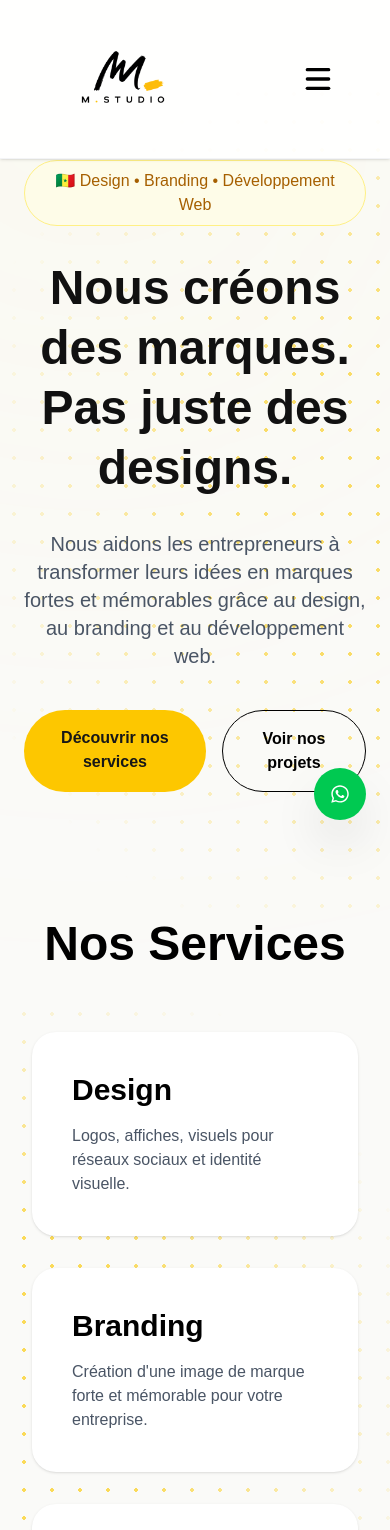
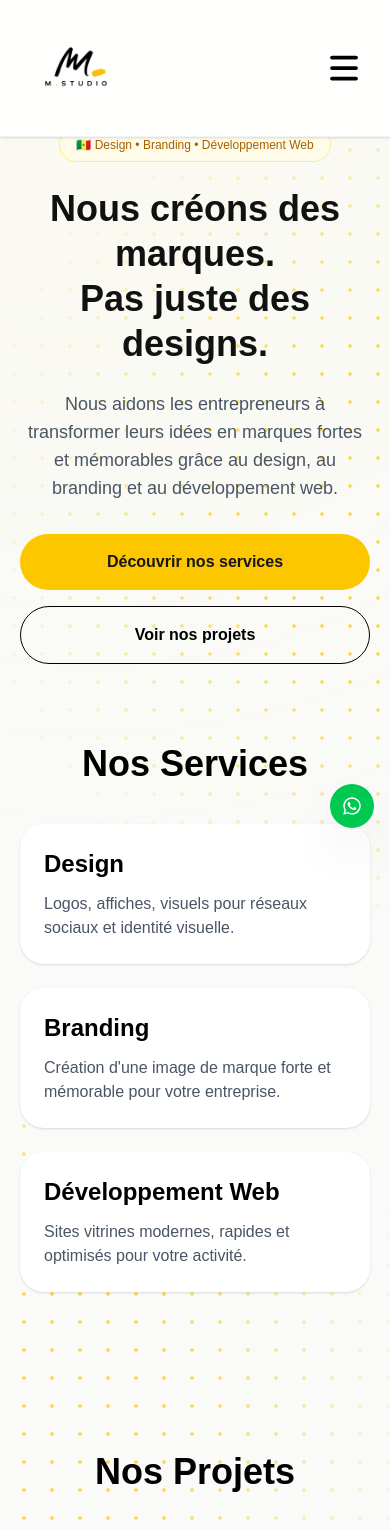
Before and after one commit to mstudiosn/mstudio, a Next.js app: page / in a window 390 px wide. Shown: the top 1530 px of the page. Built offline with nearby package versions, Linux system fonts and the light colour scheme.

Commit message:
Amélioration responsive mobile

```diff
--- a/app/page.tsx
+++ b/app/page.tsx
@@ -91,13 +91,14 @@ export default function Home() {
 <div className="relative z-10">
 <div className="absolute bottom-0 right-0 w-[900px] h-[500px] rounded-full bg-yellow-300/10 blur-[250px]"></div>
       {/* Navbar */}
-      <nav className="fixed top-0 left-0 w-full z-50 flex items-center justify-between px-12 py-1 bg-white/90 border-b border-gray-100 shadow-sm">
+      <nav className="fixed top-0 left-0 w-full z-50 flex items-center justify-between px-5 md:px-12 py-3 md:py-2 bg-white/90 backdrop-blur-md border-b border-gray-100 shadow-sm">
       <div className="flex items-center gap-4">
   <Image
   src="/logo.png"
   alt="M.Studio Logo"
   width={150}
   height={150}
+  className="w-28 md:w-[150px] h-auto"
   priority
   />
 </div>
@@ -125,9 +126,9 @@ export default function Home() {
   onClick={() => setMenuOpen(!menuOpen)}
 >
   {menuOpen ? (
-    <X size={32} strokeWidth={2.5} />
+    <X size={36} strokeWidth={2.5} />
   ) : (
-    <Menu size={32} strokeWidth={2.5} />
+    <Menu size={36} strokeWidth={2.5} />
   )}
 </button>
 </div>
@@ -196,67 +197,67 @@ export default function Home() {
       {/* Hero */}
       <motion.section
   id="accueil"
-  className="relative flex flex-col items-center justify-center text-center pt-40 px-6 z-10"
+  className="relative flex flex-col items-center justify-center text-center pt-32 md:pt-40 px-5 md:px-6 z-10"
   initial={{ opacity: 0, y: 60 }}
   whileInView={{ opacity: 1, y: 0 }}
   transition={{ duration: 0.8 }}
   viewport={{ once: true }}
 >
 
-        <div className="inline-flex items-center gap-2 px-4 py-2 rounded-full border border-yellow-200 bg-yellow-50 text-yellow-700 font-medium mb-8">
+        <div className="inline-flex items-center gap-2 px-4 py-2 rounded-full border border-yellow-200 bg-yellow-50 text-yellow-700 text-xs md:text-base font-medium mb-6 md:mb-8">
           🇸🇳 Design • Branding • Développement Web
          </div>
-        <h1 className="text-5xl md:text-8xl font-bold text-[#111111] leading-tight">
+        <h1 className="text-4xl sm:text-5xl md:text-8xl font-bold text-[#111111] leading-tight">
           Nous créons des marques.
           <br />
           Pas juste des designs.
         </h1>
 
-        <p className="mt-8 max-w-2xl text-xl text-gray-600">
+        <p className="mt-6 md:mt-8 max-w-xl md:max-w-2xl text-lg md:text-xl text-gray-600">
           Nous aidons les entrepreneurs à transformer leurs idées en marques
           fortes et mémorables grâce au design, au branding et au développement
           web.
         </p>
 
-        <div className="flex gap-4 mt-10">
+        <div className="flex flex-col sm:flex-row gap-4 mt-8 md:mt-10 w-full sm:w-auto">
   <a
     href="#services"
-    className="bg-yellow-400 px-7 py-4 rounded-full font-semibold hover:bg-yellow-300 transition inline-block"
+    className="bg-yellow-400 px-7 py-4 rounded-full font-semibold hover:bg-yellow-300 transition w-full sm:w-auto text-center"
   >
     Découvrir nos services
   </a>
 
   <a
   href="#projets"
-  className="border border-black text-black px-7 py-4 rounded-full font-semibold hover:bg-black hover:text-white transition inline-block"
+  className="border border-black text-black px-7 py-4 rounded-full font-semibold hover:bg-black hover:text-white transition w-full sm:w-auto text-center"
 >
   Voir nos projets
 </a>
 </div>
       </motion.section>
-      <section id="services" className="py-32 px-8">
-  <h2 className="text-5xl font-bold text-center mb-16 text-black">
+      <section id="services" className="py-20 md:py-32 px-5 md:px-8">
+  <h2 className="text-4xl md:text-5xl font-bold text-center mb-10 md:mb-16 text-black">
     Nos Services
   </h2>
 
-  <div className="grid md:grid-cols-3 gap-8">
+  <div className="grid grid-cols-1 md:grid-cols-3 gap-6 md:gap-8">
 
-    <div className="bg-white p-10 rounded-3xl shadow-sm hover:-translate-y-2 hover:shadow-xl transition duration-300">
-      <h3 className="text-3xl font-bold mb-4 text-black">Design</h3>
+    <div className="bg-white p-6 md:p-10 rounded-3xl shadow-sm hover:-translate-y-2 hover:shadow-xl transition duration-300">
+      <h3 className="text-2xl md:text-3xl font-bold mb-3 text-black">Design</h3>
       <p className="text-gray-600">
         Logos, affiches, visuels pour réseaux sociaux et identité visuelle.
       </p>
     </div>
 
-    <div className="bg-white p-10 rounded-3xl shadow-sm hover:-translate-y-2 hover:shadow-xl transition duration-300">
-      <h3 className="text-3xl font-bold mb-4 text-black">Branding</h3>
+    <div className="bg-white p-6 md:p-10 rounded-3xl shadow-sm hover:-translate-y-2 hover:shadow-xl transition duration-300">
+      <h3 className="text-2xl md:text-3xl font-bold mb-3 text-black">Branding</h3>
       <p className="text-gray-600">
         Création d'une image de marque forte et mémorable pour votre entreprise.
       </p>
     </div>
 
-    <div className="bg-white p-10 rounded-3xl shadow-sm hover:-translate-y-2 hover:shadow-xl transition duration-300">
-      <h3 className="text-3xl font-bold mb-4 text-black">Développement Web</h3>
+    <div className="bg-white p-6 md:p-10 rounded-3xl shadow-sm hover:-translate-y-2 hover:shadow-xl transition duration-300">
+      <h3 className="text-2xl md:text-3xl font-bold mb-3 text-black">Développement Web</h3>
       <p className="text-gray-600">
         Sites vitrines modernes, rapides et optimisés pour votre activité.
       </p>
@@ -264,21 +265,24 @@ export default function Home() {
 
   </div>
 </section>
-<section id="projets" className="py-32 px-8">
-  <h2 className="text-5xl font-bold text-center mb-16 text-black">
+<section
+  id="projets"
+  className="scroll-mt-28 py-20 md:py-32 px-5 md:px-8"
+ >
+  <h2 className="text-4xl md:text-5xl font-bold text-center mb-10 md:mb-16 text-black">
     Nos Projets
   </h2>
 
   <div className="grid md:grid-cols-3 gap-8">
 
-    <div className="bg-[#111111] rounded-3xl h-96 p-8 text-white hover:-translate-y-2 transition duration-300">
+    <div className="bg-[#111111] rounded-3xl min-h-[430px] md:h-96 p-6 md:p-8 text-white hover:-translate-y-2 transition duration-300">
   <Image
   src="/Branding2.png"
   alt="Branding"
   width={0}
   height={0}
   sizes="100vw"
-  className="w-full h-48 object-cover rounded-2xl mb-6"
+  className="w-full aspect-[4/3] object-cover rounded-2xl mb-5"
 />
       <h3 className="text-3xl font-bold">Identité de marque</h3>
       <p className="mt-4 text-gray-300">
@@ -286,13 +290,13 @@ export default function Home() {
       </p>
     </div>
 
-    <div className="bg-yellow-400 rounded-3xl h-96 p-8 text-black hover:-translate-y-2 transition duration-300">
+    <div className="bg-yellow-400 rounded-3xl min-h-[430px] md:h-96 p-6 md:p-8 text-black hover:-translate-y-2 transition duration-300">
      <Image
   src="/SiteVitrine.png"
   alt="Site vitrine"
   width={600}
   height={400}
-  className="rounded-2xl mb-6"
+  className="w-full aspect-[4/3] object-cover rounded-2xl mb-5"
 />
       <h3 className="text-3xl font-bold">Site vitrine</h3>
       <p className="mt-4">
@@ -300,13 +304,13 @@ export default function Home() {
       </p>
     </div>
 
-    <div className="bg-white rounded-3xl h-96 p-8 shadow-sm hover:-translate-y-2 hover:shadow-xl transition duration-300">
+    <div className="bg-white rounded-3xl min-h-[430px] md:h-96 p-6 md:p-8 shadow-sm hover:-translate-y-2 hover:shadow-xl transition duration-300">
       <Image
   src="/Affiche.png"
   alt="Design Réseaux Sociaux"
   width={500}
   height={300}
-  className="w-full h-45 object-cover rounded-2xl mb-6"
+  className="w-full aspect-[4/3] object-cover rounded-2xl mb-5"
 />
       <h3 className="text-3xl font-bold text-black">Design Réseaux Sociaux</h3>
       <p className="mt-4 text-gray-600">
@@ -317,35 +321,35 @@ export default function Home() {
   </div>
 </section>
 {/* Pourquoi choisir M.Studio */}
-<section className="py-32 px-8">
-  <h2 className="text-5xl font-bold text-center mb-16 text-black">
+<section className="py-20 md:py-32 px-5 md:px-8">
+  <h2 className="text-4xl md:text-5xl font-bold text-center mb-16 text-black">
     Pourquoi choisir M.Studio ?
   </h2>
 
   <div className="grid md:grid-cols-2 gap-8">
 
-    <div className="bg-white p-10 rounded-3xl shadow-sm hover:-translate-y-2 hover:shadow-xl transition duration-300">
+    <div className="bg-white p-6 md:p-10 rounded-3xl shadow-sm hover:-translate-y-2 hover:shadow-xl transition duration-300">
       <h3 className="text-3xl font-bold text-black">⚡ Rapide et efficace</h3>
       <p className="text-gray-600">
         Livraison rapide et travail professionnel.
       </p>
     </div>
 
-    <div className="bg-white p-10 rounded-3xl shadow-sm hover:-translate-y-2 hover:shadow-xl transition duration-300">
+    <div className="bg-white p-6 md:p-10 rounded-3xl shadow-sm hover:-translate-y-2 hover:shadow-xl transition duration-300">
       <h3 className="text-3xl font-bold text-black">🎨 Design moderne</h3>
       <p className="text-gray-600">
         Des créations uniques adaptées à votre image.
       </p>
     </div>
 
-    <div className="bg-white p-10 rounded-3xl shadow-sm hover:-translate-y-2 hover:shadow-xl transition duration-300">
+    <div className="bg-white p-6 md:p-10 rounded-3xl shadow-sm hover:-translate-y-2 hover:shadow-xl transition duration-300">
       <h3 className="text-3xl font-bold text-black">📱 Responsive</h3>
       <p className="text-gray-600">
         Des sites optimisés pour ordinateur, tablette et mobile.
       </p>
     </div>
 
-    <div className="bg-white p-10 rounded-3xl shadow-sm hover:-translate-y-2 hover:shadow-xl transition duration-300">
+    <div className="bg-white p-6 md:p-10 rounded-3xl shadow-sm hover:-translate-y-2 hover:shadow-xl transition duration-300">
       <h3 className="text-3xl font-bold text-black">🤝 Accompagnement personnalisé</h3>
       <p className="text-gray-600">
         Nous vous accompagnons de l'idée jusqu'au résultat final.
@@ -355,14 +359,14 @@ export default function Home() {
   </div>
 </section>
 {/* FAQ */}
-<section className="py-32 px-8">
-  <h2 className="text-5xl font-bold text-center mb-16 text-black">
+<section className="py-20 md:py-32 px-5 md:px-8">
+  <h2 className="text-4xl md:text-5xl font-bold text-center mb-10 md:mb-16 text-black">
     Questions fréquentes
   </h2>
 
   <div className="max-w-4xl mx-auto space-y-6">
 
-    <div className="bg-white p-8 rounded-3xl shadow-sm">
+    <div className="bg-white p-6 md:p-8 rounded-3xl shadow-sm">
       <h3 className="text-2xl font-bold mb-3 text-black">
         Combien coûte un projet ?
       </h3>
@@ -371,7 +375,7 @@ export default function Home() {
       </p>
     </div>
 
-    <div className="bg-white p-8 rounded-3xl shadow-sm">
+    <div className="bg-white p-6 md:p-8 rounded-3xl shadow-sm">
       <h3 className="text-2xl font-bold mb-3 text-black">
         Combien de temps prend la réalisation ?
       </h3>
@@ -380,7 +384,7 @@ export default function Home() {
       </p>
     </div>
 
-    <div className="bg-white p-8 rounded-3xl shadow-sm">
+    <div className="bg-white p-6 md:p-8 rounded-3xl shadow-sm">
       <h3 className="text-2xl font-bold mb-3 text-black">
         Travaillez-vous à distance ?
       </h3>
@@ -389,7 +393,7 @@ export default function Home() {
       </p>
     </div>
 
-    <div className="bg-white p-8 rounded-3xl shadow-sm">
+    <div className="bg-white p-6 md:p-8 rounded-3xl shadow-sm">
       <h3 className="text-2xl font-bold mb-3 text-black">
         Proposez-vous des modifications ?
       </h3>
@@ -401,7 +405,7 @@ export default function Home() {
   </div>
 </section>
 {/* Contact */}
-<section id="contact" className="py-32 px-8 text-center">
+<section id="contact" className="py-20 md:py-32 px-5 md:px-8 text-center">
   <h2 className="text-5xl font-bold text-black mb-8">
     Prêt à donner vie à votre projet ?
   </h2>
@@ -419,7 +423,7 @@ export default function Home() {
 </a>
 </section>
 {/* Footer */}
-<footer className="bg-[#111111] text-white py-16 px-8">
+<footer className="bg-[#111111] text-white py-12 md:py-16 px-5 md:px-8">
   <div className="max-w-6xl mx-auto flex flex-col md:flex-row justify-between gap-10">
 
     <div>
@@ -462,7 +466,7 @@ export default function Home() {
   href="https://wa.me/15149722186"
   target="_blank"
   rel="noopener noreferrer"
-  className="fixed bottom-6 right-6 z-50 bg-green-500 hover:bg-green-600 text-white p-4 rounded-full shadow-2xl transition-all duration-300 hover:scale-110"
+  className="fixed bottom-4 right-4 md:bottom-6 md:right-6 z-50 bg-green-500 hover:bg-green-600 text-white p-3 md:p-4 rounded-full shadow-2xl transition-all duration-300 hover:scale-110"
 >
   <FaWhatsapp size={20} />
 </a>
```
Lines whose indentation alone changed are shown as unchanged.
